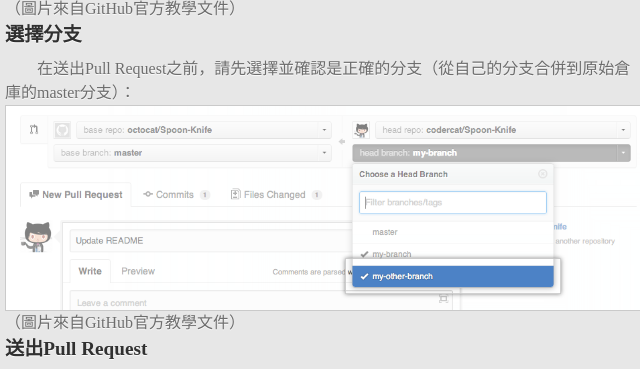
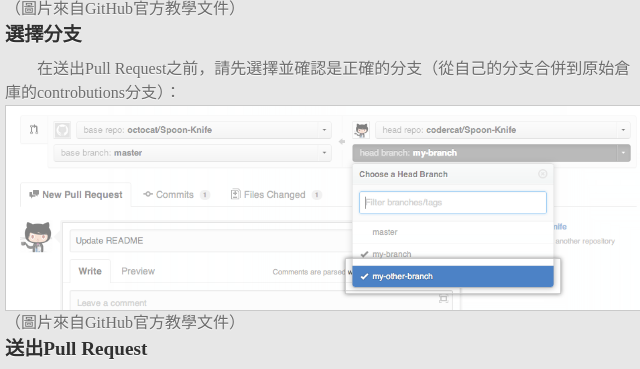
Before and after one commit to NCU-CSIE-SNMG/2013-NCU-CSIE-Website-Design-Competition, a plain HTML site: page pullrequest.html in a window 1280 px wide. Shown: the part 1717-2086 px from the top of the page, 315-955 px from the left. Drawn offline with Linux system fonts and the light colour scheme.

Commit message:
Updated the contents of pull requests. Now you should choose the controbutions branch.

```diff
--- a/pullrequest.html
+++ b/pullrequest.html
@@ -47,7 +47,7 @@
             <p>可以切換到<code>Commits</code>確認是正確的更動：<img alt="Commits" src="commits.png" />（圖片來自GitHub官方教學文件）</p>
             <p>切換到<code>Files Changed</code>直接檢視更動的內容：<img alt="Changes" src="changes.png" />（圖片來自GitHub官方教學文件）</p>
             <h4 id="section-pullrequest-step2">選擇分支</h4>
-            <p>在送出Pull Request之前，請先選擇並確認是正確的分支（從自己的分支合併到原始倉庫的master分支）：<img alt="Chooses" src="chooses.png" />（圖片來自GitHub官方教學文件）</p>
+            <p>在送出Pull Request之前，請先選擇並確認是正確的分支（從自己的分支合併到原始倉庫的controbutions分支）：<img alt="Chooses" src="chooses.png" />（圖片來自GitHub官方教學文件）</p>
             <h4 id="section-pullrequest-step3">送出Pull Request</h4>
             <p>所有內容都確認好之後，便可以按下<code>Send pull request</code>按鈕送出Pull Request：<img alt="Sends" src="sends.png" />（圖片來自GitHub官方教學文件）</p>
             <p>送出之後，會被引導到Pull Request討論頁面，請將頁面右上方的編號記錄下來，並於填寫報名表單時填上：<img alt="Pull Request Number" src="numbers.png" /></p>
```
